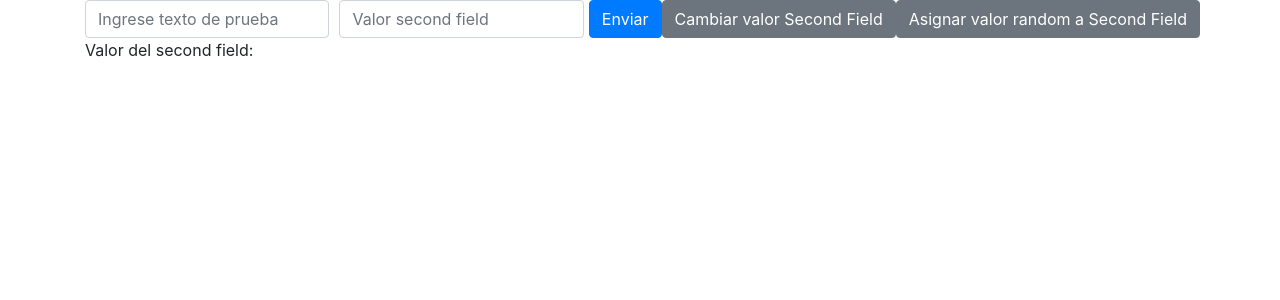
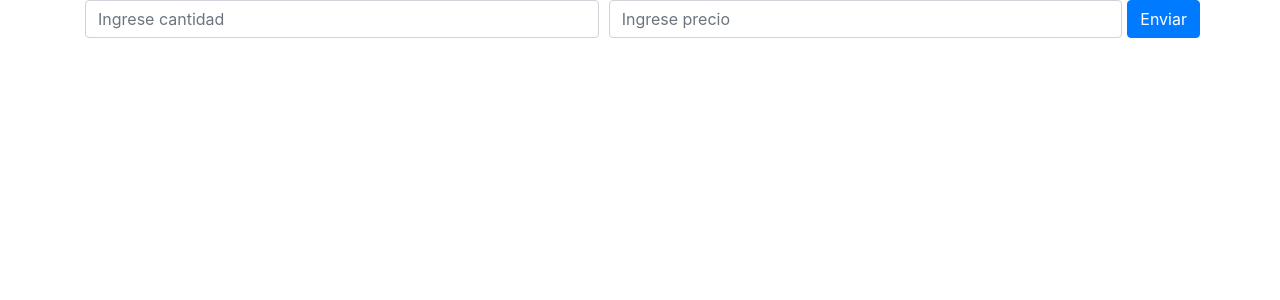
Before and after one commit to fedegaretti/UNQTradingFE, a React (Create React App) app: page /venta in a window 1280 px wide. Shown: the top 300 px of the page. Built offline with nearby package versions, Linux system fonts and the light colour scheme.

Commit message:
alta orden de venta

```diff
--- a/package.json
+++ b/package.json
@@ -11,6 +11,7 @@
     "react": "^16.13.1",
     "react-bootstrap": "^1.0.1",
     "react-dom": "^16.13.1",
+    "react-router-dom": "^5.2.0",
     "react-scripts": "3.4.1"
   },
   "scripts": {
--- a/src/App.js
+++ b/src/App.js
@@ -1,27 +1,23 @@
-import React from 'react';
 import logo from './logo.svg';
 import './App.css';
 import 'bootstrap/dist/css/bootstrap.min.css';
+import React, { Component } from 'react';
+import { Route, BrowserRouter, Switch } from 'react-router-dom'
+import Test from './Components/Test.jsx'
+import Venta from './Components/Venta.jsx'
 
-function App() {
-  return (
-    <div className="App">
-      <header className="App-header">
-        <img src={logo} className="App-logo" alt="logo" />
-        <p>
-          Edit <code>src/App.js</code> and save to reload.
-        </p>
-        <a
-          className="App-link"
-          href="https://reactjs.org"
-          target="_blank"
-          rel="noopener noreferrer"
-        >
-          Learn React
-        </a>
-      </header>
-    </div>
-  );
+class App extends Component {
+
+  render() {
+    return (
+    <BrowserRouter>
+      <Switch>
+          <Route exact path="/" component={Test} />
+          <Route path="/venta" component={Venta} />
+      </Switch>
+  </BrowserRouter>
+    );
+  }
 }
 
 export default App;
--- /dev/null
+++ b/src/Components/Venta.jsx
@@ -0,0 +1,43 @@
+import React, {useState} from 'react';
+import axios from 'axios';
+import { Button, Form, Col, Container } from 'react-bootstrap';
+
+export default function Venta() {
+
+    const [cantidad, handleCantidad] = useState('');
+    const [precio, handlePrecio] = useState('');
+
+    return (
+        <div>
+            <Container>
+                <Form>
+                    <Form.Row>
+                        <Col>
+                            <Form.Control placeholder="Ingrese cantidad" onChange={event => handleCantidad(event.target.value)} />
+                        </Col>
+                        <Col>
+                            <Form.Control
+                                placeholder="Ingrese precio"
+                                onChange={event => handlePrecio(event.target.value)}
+                            />
+                        </Col>
+                        <Button variant="primary" onClick={ev => sent(cantidad, precio)}>Enviar</Button>
+                    </Form.Row>
+                </Form>
+            </Container>
+        </div>
+    );
+}
+
+function sent(cantidad, precio) {
+    axios.post(`http://localhost:8080/api/venta/save`, {
+        nombreEmpresa : "Pepe Company",
+        cantidadDeAcciones : cantidad,
+        precio : precio,
+        fechaDeVencimiento : "06-07-2020"
+    }).then((response) => {
+        alert("ok")
+    }).catch((error) => {
+        alert("fail")
+    })
+}
--- a/src/index.js
+++ b/src/index.js
@@ -2,12 +2,12 @@ import React from 'react';
 import ReactDOM from 'react-dom';
 import './index.css';
 import 'bootstrap/dist/css/bootstrap.min.css';
-import Test from './Components/Test';
+import App from './App';
 import * as serviceWorker from './serviceWorker';
 
 ReactDOM.render(
   <React.StrictMode>
-    <Test />
+    <App />
   </React.StrictMode>,
   document.getElementById('root')
 );
```
Also changed, not shown: 2 other files (tests, documents, lock files or other folders).
